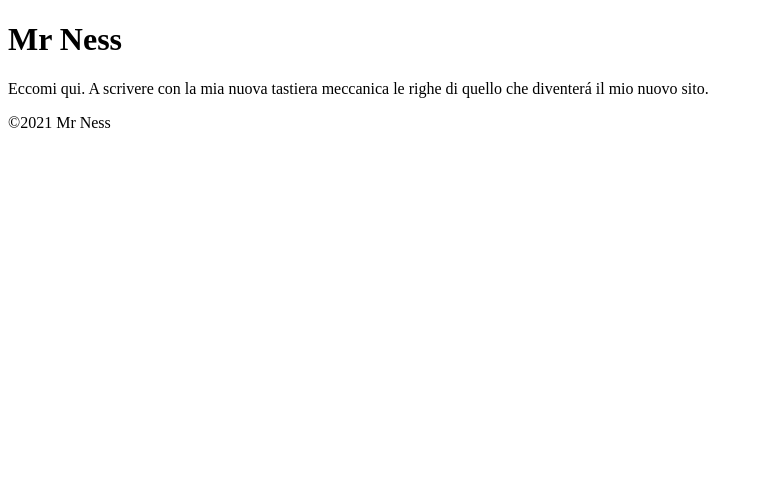
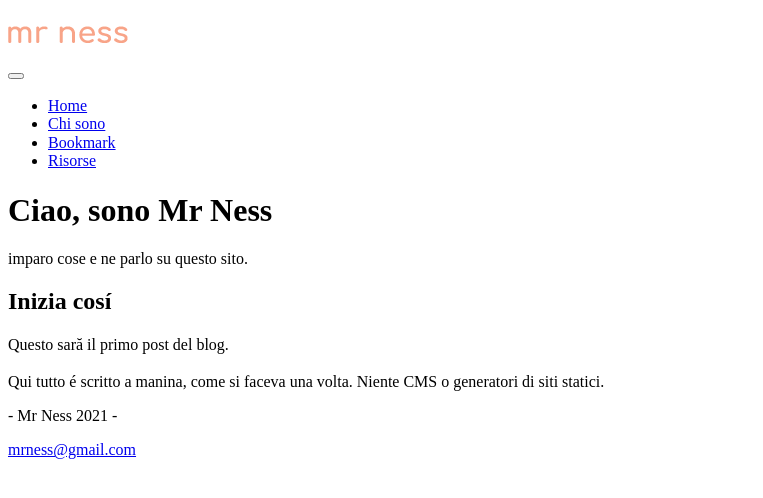
Before and after one commit to danieleflorio/danieleflorio.github.io, a plain HTML site: page index.html in a window 1280 px wide. Shown: the whole page, without its empty margins (0-763 px from the left). Drawn offline with Linux system fonts and the light colour scheme.

Commit message:
another update
another update

```diff
--- a/index.html
+++ b/index.html
@@ -5,21 +5,53 @@
     <meta name="viewport" content="width=device-width, initial-scale=1.0">
     <title>Mr Ness</title>
     <link rel="stylesheet" href="styles/normalize.css">
+    <link rel="stylesheet" href="https://cdnjs.cloudflare.com/ajax/libs/font-awesome/5.15.4/css/all.css" integrity="sha512-4wfcoXlib1Aq0mUtsLLM74SZtmB73VHTafZAvxIp/Wk9u1PpIsrfmTvK0+yKetghCL8SHlZbMyEcV8Z21v42UQ==" crossorigin="anonymous" referrerpolicy="no-referrer" />
   </head>
   <body>
-    <div id="wrap">
-        <div id="header">
-            <h1>Mr Ness</h1>
-        </div> <!-- header-->
-        <div id="main">
-            <div id="article">
-                <p>Eccomi qui. A scrivere con la mia nuova tastiera meccanica le righe di quello che diventer&aacute; il mio nuovo sito. <br />
-                </p>
-            </div> <!-- article-->
-        </div> <!-- main-->
-        <div id="footer">
-            &copy;2021 Mr Ness
+    <header>
+        <div class="logo">
+          <img src="img/logo.png" alt="">
         </div>
-    </div> <!-- wrap-->
+        <button class="nav-toggle" aria-label="toggle navigation">
+          <span class="hamburger"></span>
+        </button>
+        <nav class="nav">
+          <ul class="nav__list">
+            <li class="nav__item"><a href="#home">Home</a></li>
+            <li class="nav__item"><a href="#">Chi sono</a></li>
+            <li class="nav__item"><a href="#">Bookmark</a></li>
+            <li class="nav__item"><a href="#">Risorse</a></li>
+          </ul>
+        </nav>
+    </header>
+
+    <!-- Home -->
+    <section class="intro" id="home">
+      <h1 class="section__title">
+        Ciao, sono <strong>Mr Ness</strong>
+      </h1>
+      <p class="section__subtitle">
+        imparo cose e ne parlo su questo sito.
+      </p>
+    </section>
+    <!-- Articolo-->
+    <section class="article" id="pag1">
+      <h2 class="article__title">
+        Inizia cos&iacute;
+      </h2>
+      <p class="article__content">
+        Questo sar&abreve; il primo post del blog. <br /><br />
+        Qui tutto &eacute; scritto a manina, come si faceva una volta. Niente CMS o generatori di siti statici.
+      </p>
+    </section>
+    <!-- Fine Articolo-->
+
+    <!-- Footer -->
+    <footer>
+      <p class="footer__text">
+        - Mr Ness 2021 -
+      </p>
+      <a href="mailto:mrness@gmail.com" class="footer__link">mrness@gmail.com</a>
+    </footer>
   </body>
 </html>
```
Also changed, not shown: img/logo.png (added).
